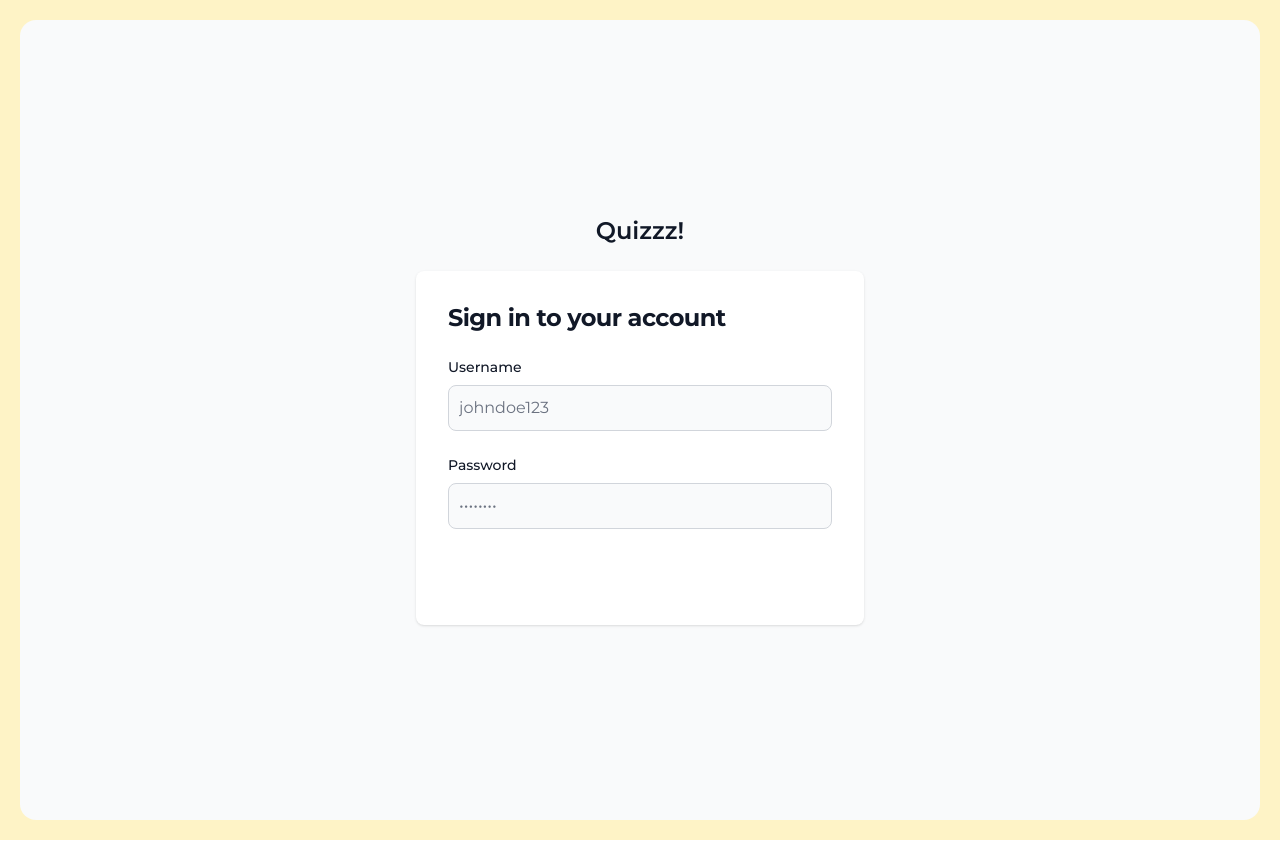
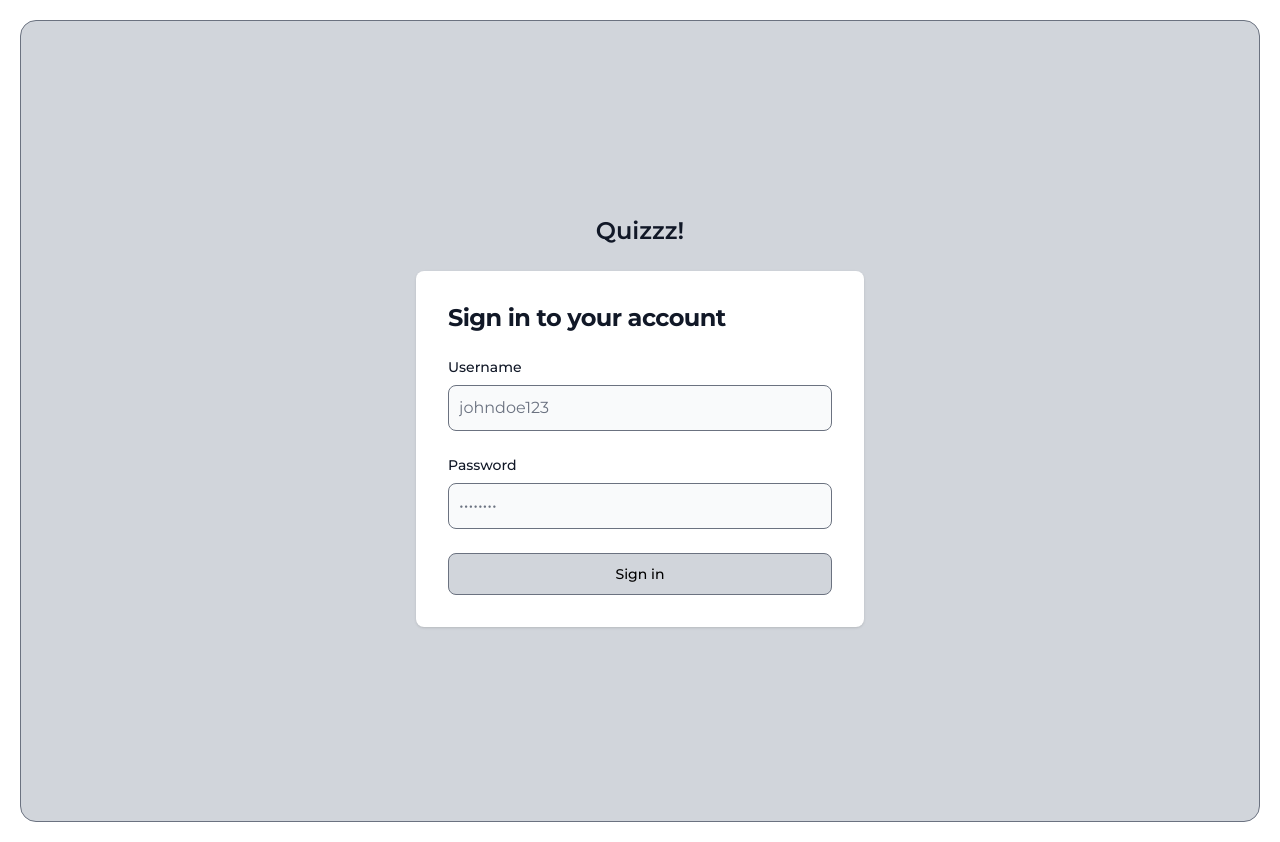
Before and after one commit to hafidzahm/quiz-app, a React (Vite) app: page /login in a window 1280 px wide. Built offline with nearby package versions, Linux system fonts and the light colour scheme.

Commit message:
refactor: login page

```diff
--- a/src/pages/LoginPage.jsx
+++ b/src/pages/LoginPage.jsx
@@ -32,7 +32,7 @@ export default function LoginPage() {
     }
   }
   return (
-    <div className="font-montserrat bg-amber-100 min-h-screen flex flex-col justify-center p-5">
+    <div className="font-montserrat min-h-screen flex flex-col justify-center p-5">
       <LoginDialog
         username={username}
         setUsername={inputUsername}
@@ -52,14 +52,14 @@ function LoginDialog({
   submitData,
 }) {
   return (
-    <section className="bg-gray-50 dark:bg-gray-900 rounded-2xl">
+    <section className="bg-gray-50 border border-gray-500 bg-gray-300 rounded-2xl">
       <div className="flex flex-col items-center justify-center px-6 py-8 mx-auto md:h-screen lg:py-0">
-        <a className="flex items-center mb-6 text-2xl font-semibold text-gray-900 dark:text-white">
+        <a className="flex items-center mb-6 text-2xl font-semibold text-gray-900 ">
           Quizzz!
         </a>
-        <div className="w-full bg-white rounded-lg shadow dark:border md:mt-0 sm:max-w-md xl:p-0 dark:bg-gray-800 dark:border-gray-700">
+        <div className="w-full bg-white rounded-lg shadow md:mt-0 sm:max-w-md xl:p-0">
           <div className="p-6 space-y-4 md:space-y-6 sm:p-8">
-            <h1 className="text-xl font-bold leading-tight tracking-tight text-gray-900 md:text-2xl dark:text-white">
+            <h1 className="text-xl font-bold leading-tight tracking-tight text-gray-900 md:text-2xl ">
               Sign in to your account
             </h1>
             <form
@@ -70,7 +70,7 @@ function LoginDialog({
               <div>
                 <label
                   htmlFor="email"
-                  className="block mb-2 text-sm font-medium text-gray-900 dark:text-white"
+                  className="block mb-2 text-sm font-medium text-gray-900 "
                 >
                   Username
                 </label>
@@ -80,7 +80,7 @@ function LoginDialog({
                   id="username"
                   value={username}
                   onChange={setUsername}
-                  className="bg-gray-50 border border-gray-300 text-gray-900 rounded-lg focus:ring-primary-600 focus:border-primary-600 block w-full p-2.5 dark:bg-gray-700 dark:border-gray-600 dark:placeholder-gray-400 dark:text-white dark:focus:ring-blue-500 dark:focus:border-blue-500"
+                  className="bg-gray-50 border border-gray-500 text-gray-900 rounded-lg focus:ring-primary-600 focus:border-primary-600 block w-full p-2.5"
                   placeholder="johndoe123"
                   required=""
                 />
@@ -88,7 +88,7 @@ function LoginDialog({
               <div>
                 <label
                   htmlFor="password"
-                  className="block mb-2 text-sm font-medium text-gray-900 dark:text-white"
+                  className="block mb-2 text-sm font-medium text-gray-900 "
                 >
                   Password
                 </label>
@@ -99,14 +99,14 @@ function LoginDialog({
                   value={password}
                   onChange={setPassword}
                   placeholder="••••••••"
-                  className="bg-gray-50 border border-gray-300 text-gray-900 rounded-lg focus:ring-primary-600 focus:border-primary-600 block w-full p-2.5 dark:bg-gray-700 dark:border-gray-600 dark:placeholder-gray-400 dark:text-white dark:focus:ring-blue-500 dark:focus:border-blue-500"
+                  className="bg-gray-50 border border-gray-500 text-gray-900 rounded-lg focus:ring-primary-600 focus:border-primary-600 block w-full p-2.5 "
                   required=""
                 />
               </div>
 
               <button
                 type="submit"
-                className="w-full text-white bg-primary-600 hover:bg-primary-700 focus:ring-4 focus:outline-none focus:ring-primary-300 font-medium rounded-lg text-sm px-5 py-2.5 text-center dark:bg-primary-600 dark:hover:bg-primary-700 dark:focus:ring-primary-800"
+                className="w-full bg-gray-300 bg-primary-600 border border-gray-500 hover:bg-primary-700 focus:ring-4 focus:outline-none focus:ring-primary-300 font-medium rounded-lg text-sm px-5 py-2.5 text-center"
               >
                 Sign in
               </button>
```
